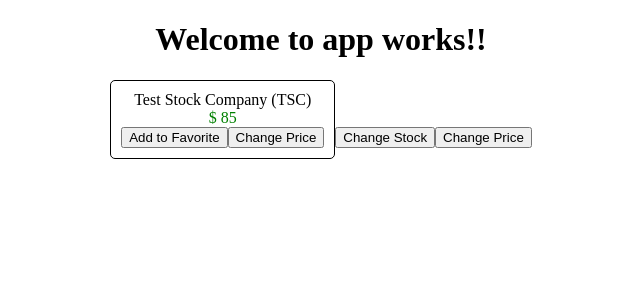
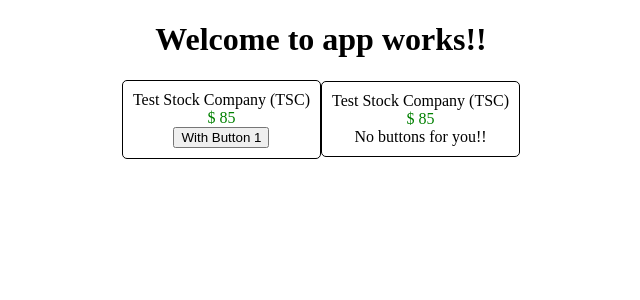
Before and after one commit to kw00183/stock-market, an Angular app: page / in a window 1280 px wide. Shown: the top 300 px of the page, without its empty margins (319-959 px from the left). Built offline with nearby package versions, Linux system fonts and the light colour scheme.

Commit message:
change the code to show projection of stock both with and without buttons

```diff
--- a/src/app/app.component.html
+++ b/src/app/app.component.html
@@ -11,12 +11,13 @@
 	<h1>
 		Welcome to {{ title }}!
 	</h1>
-	<app-stock-item [stock]="stock"
-		(toggleFavorite)="onToggleFavorite($event)">
+	<app-stock-item [stock]="stock">
+  		<button (click)="testMethod()">With Button 1</button>
 	</app-stock-item>
-	<button (click)="changeStockObject()">Change Stock</button>
-	<button (click)="changeStockPrice()">Change Price</button>
 
+	<app-stock-item [stock]="stock">
+		No buttons for you!!
+	</app-stock-item>
 </div>
 
 <!-- * * * * * * * * * * * * * * * * * * * * * * * * * * * * * * * -->
--- a/src/app/app.component.ts
+++ b/src/app/app.component.ts
@@ -26,6 +26,10 @@
     console.log('App Component - On Init');
   }
 
+  testMethod() {
+    console.log('Test method in AppComponent triggered');
+  }
+
   ngAfterViewInit(): void {
     console.log('App Component - After View Init');
   }
--- a/src/app/stock/stock-item/stock-item.component.html
+++ b/src/app/stock/stock-item/stock-item.component.html
@@ -4,7 +4,5 @@
 		[class]="stock.isPositiveChange() ? 'positive' : 'negative'">
 		$ {{stock.price}}
 	</div>
-	<button (click)="onToggleFavorite($event)"
-		*ngIf="!stock.favorite">Add to Favorite</button>
-	<button (click)="changeStockPrice()">Change Price</button>
+	<ng-content></ng-content>
 </div>
```
